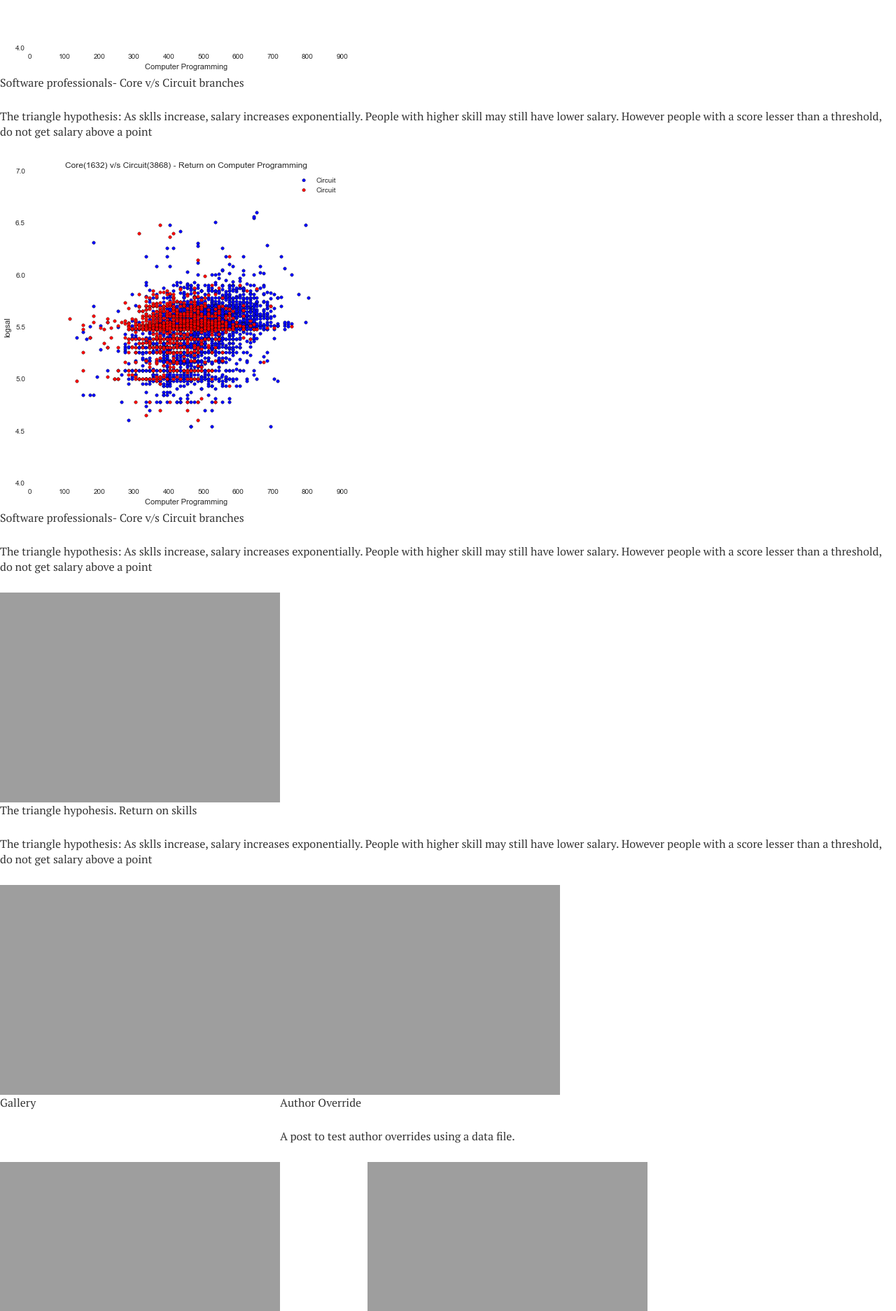
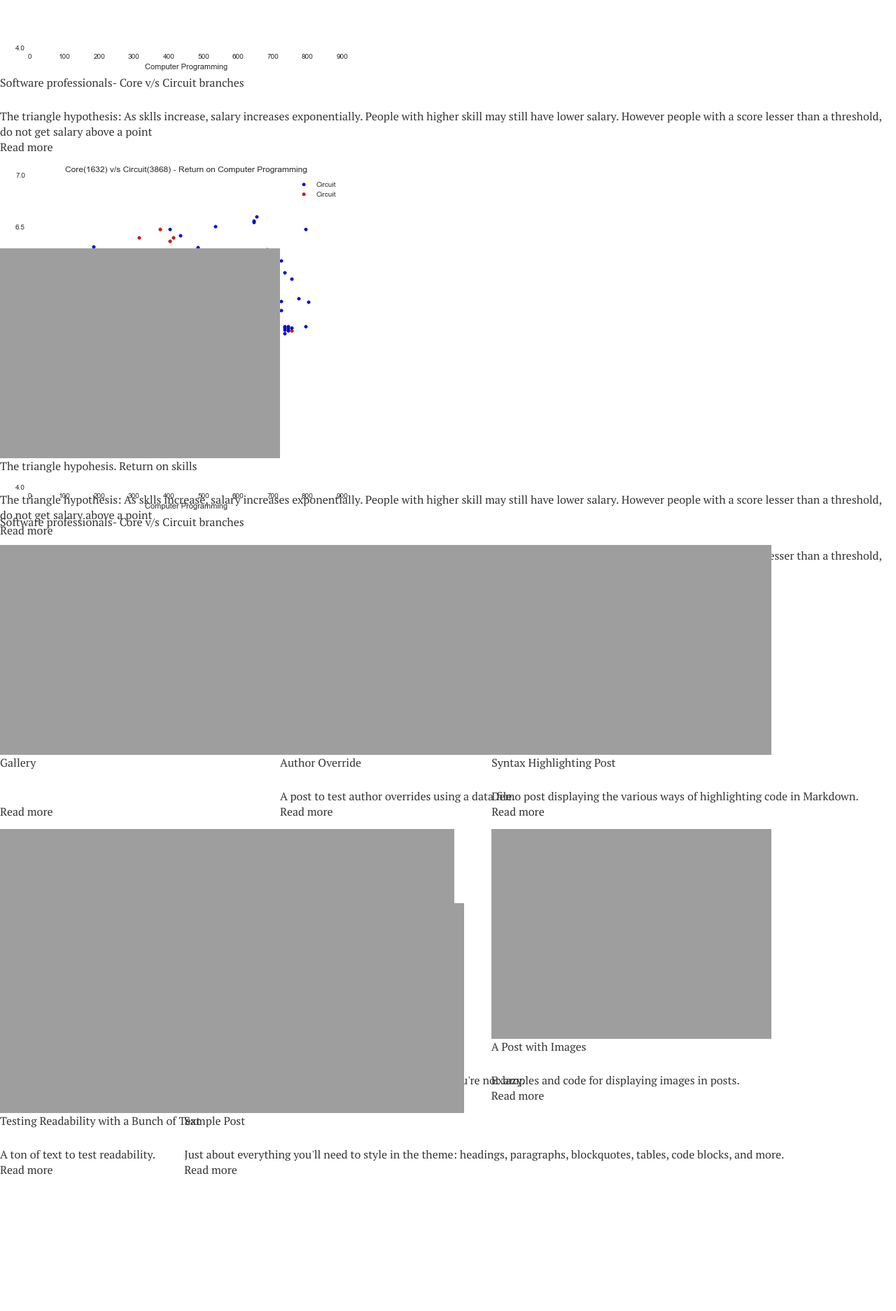
Before and after one commit to harshnisar/insights_gamma, a Jekyll site: the page built from trial2.md, in a window 1280 px wide. Shown: the part 510-2384 px from the top of the page at 70% size. Built offline with Jekyll 4.4.1, drawn with Linux system fonts in a browser that asks for light colours; nearby versions of some CDN libraries; comment, search, counter and statistics services are not loaded; after the commit the page ends 2219 px from its top, so only the background shows below that.

Commit message:
nav changed, trail 2 css changes

```diff
--- a/_data/navigation.yml
+++ b/_data/navigation.yml
@@ -7,7 +7,7 @@
   url: /about/
 
 - title: Insights
-  url: /posts/
+  url: /trial2/
 
 - title: AM Research
   url: http://research.aspiringminds.com
--- a/element.css
+++ b/element.css
@@ -82,14 +82,13 @@
 }
 
 /* ---- .grid-item ---- */
-
 .grid-item {
   float: left;
   width: 300px;
   height: 300px;
   background: #ffffff;
-  border: 2px solid #333;
-  border-color: hsla(0, 0%, 0%, 0.7);
+  border: 1px solid #E0D7D7;
+  border-color: hsla(0, 0%, 0%, 74%);
 }
 
 .grid-item--width2 { width: 300px; }
--- a/trial2.md
+++ b/trial2.md
@@ -37,7 +37,7 @@
    </div>
 
    <div class="back" id="back">
-   <a style="text-decoration:none;" href="{{site.url}}/{{ post.url }}"><p>{{ post.excerpt | strip_html }}</p></a>
+   <a style="text-decoration:none;" href="{{site.url}}/{{ post.url }}"><p>{{ post.excerpt | strip_html }} <br> Read more</p></a>
    </div>
 
    </div>
```
